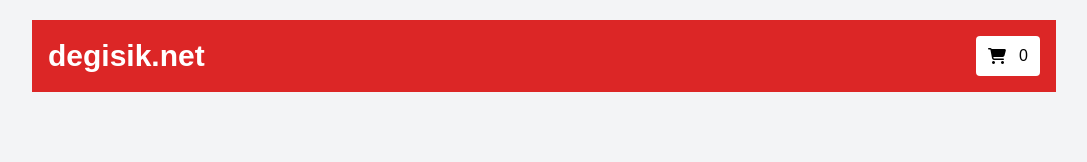
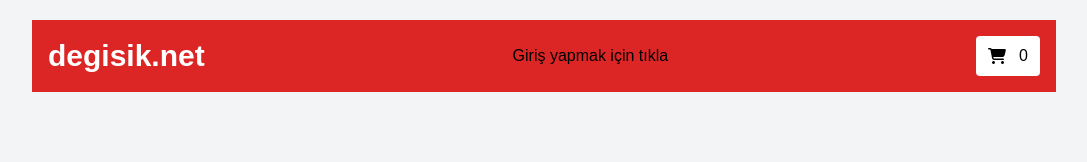
Before and after one commit to RasitCelebi/Rxjs-Shopping-Card, a website with bundled scripts: page src/index.html in a window 1280 px wide. Shown: the top 162 px of the page, without its empty margins (96-1183 px from the left). Built offline with nearby package versions, Linux system fonts and the light colour scheme.

Commit message:
firebase auth v2

```diff
--- a/src/index.html
+++ b/src/index.html
@@ -21,9 +21,11 @@
   <div id="header">
 
     <p class="text-3xl font-bold text-white">degisik.net</p>
+    <a href="login.html">Giriş yapmak için tıkla</a>
     <div id="countContainer">
       <i class="fa-solid fa-cart-shopping"></i>
       <p id="count">0</p>
+
     </div>
 
   </div>
```
